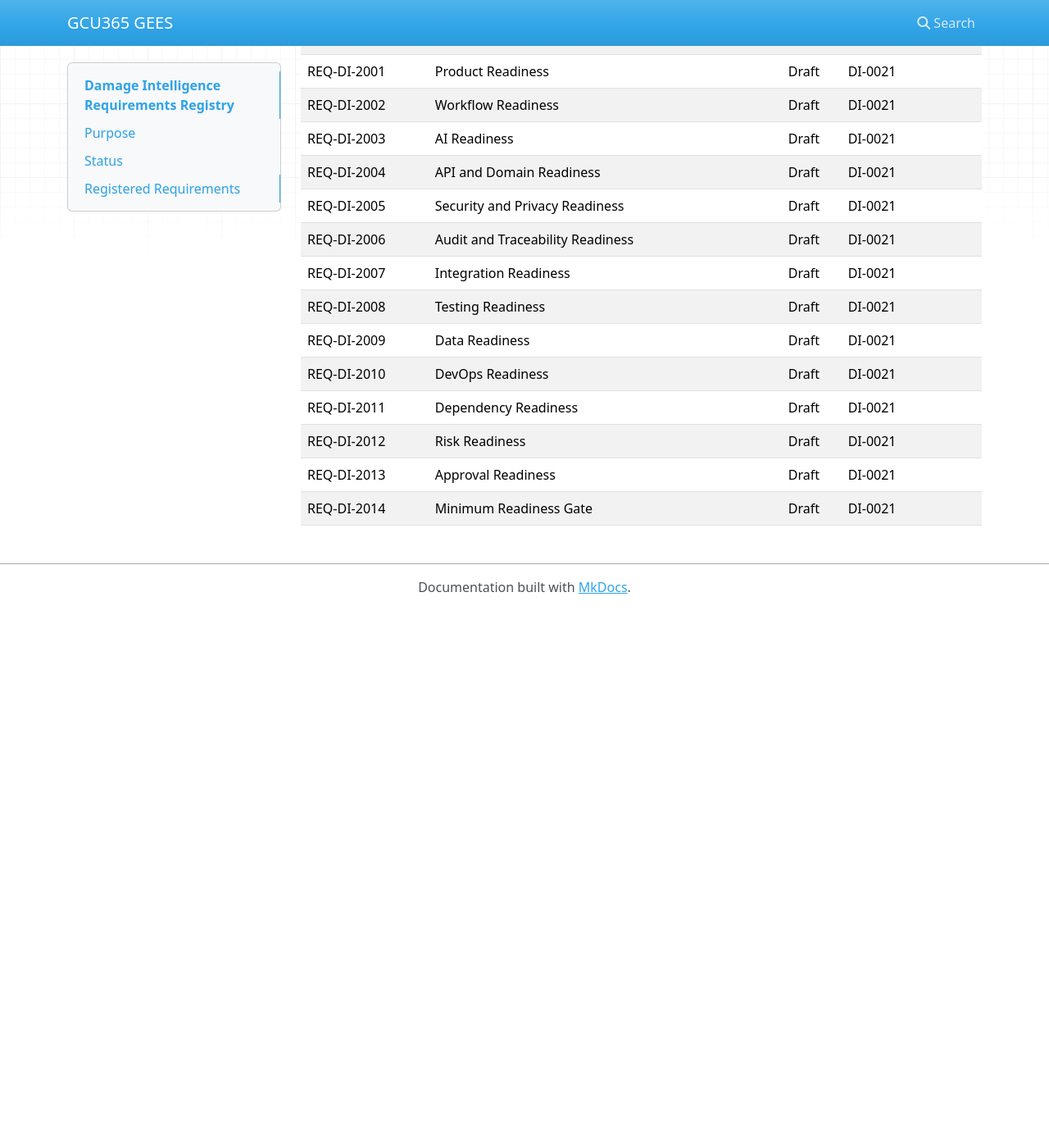
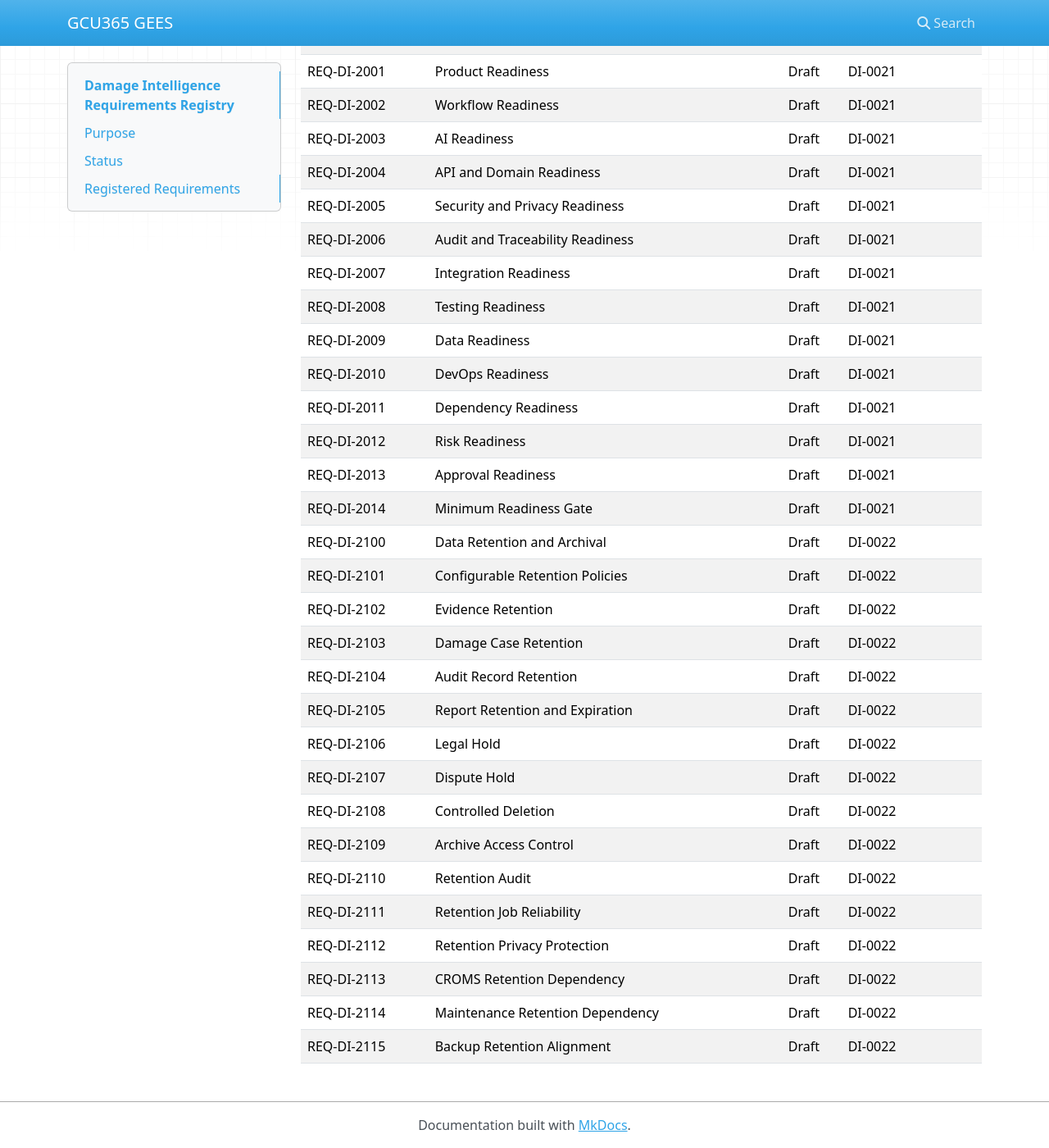
Before and after one commit to My10Sons/GCU365GEES, an MkDocs documentation site: the page built from docs/99-Appendices/Requirement-Registry/DAMAGE.md, in a window 1280 px wide and 1400 px high, scrolled down 13621 px. Shown: the whole window at 82% size. Built offline with MkDocs 1.6.1, drawn with Linux system fonts in a browser that asks for light colours; nearby versions of some CDN libraries; before the commit the page ends 14365 px from its top, so only the background shows below that.

```diff
--- a/docs/99-Appendices/Requirement-Registry/DAMAGE.md
+++ b/docs/99-Appendices/Requirement-Registry/DAMAGE.md
@@ -349,3 +349,19 @@
 | REQ-DI-2012 | Risk Readiness | Draft | DI-0021 | Implementation risks reviewed |
 | REQ-DI-2013 | Approval Readiness | Draft | DI-0021 | Required readiness approvals |
 | REQ-DI-2014 | Minimum Readiness Gate | Draft | DI-0021 | Minimum gate before implementation |
+| REQ-DI-2100 | Data Retention and Archival | Draft | DI-0022 | Retention and archival requirements across Damage Intelligence |
+| REQ-DI-2101 | Configurable Retention Policies | Draft | DI-0022 | Retention policies by category and tenant |
+| REQ-DI-2102 | Evidence Retention | Draft | DI-0022 | Retain evidence and prevent silent deletion |
+| REQ-DI-2103 | Damage Case Retention | Draft | DI-0022 | Retain open, disputed, or held damage cases |
+| REQ-DI-2104 | Audit Record Retention | Draft | DI-0022 | Retain audit records per policy |
+| REQ-DI-2105 | Report Retention and Expiration | Draft | DI-0022 | Report retention, archival, versioning, and expiration |
+| REQ-DI-2106 | Legal Hold | Draft | DI-0022 | Legal hold blocks deletion |
+| REQ-DI-2107 | Dispute Hold | Draft | DI-0022 | Dispute hold blocks deletion |
+| REQ-DI-2108 | Controlled Deletion | Draft | DI-0022 | Deletion requires expiry, no holds, authorization, and audit |
+| REQ-DI-2109 | Archive Access Control | Draft | DI-0022 | Archived data remains access-controlled |
+| REQ-DI-2110 | Retention Audit | Draft | DI-0022 | Audit retention, archive, deletion, and hold actions |
+| REQ-DI-2111 | Retention Job Reliability | Draft | DI-0022 | Safe failure handling for retention jobs |
+| REQ-DI-2112 | Retention Privacy Protection | Draft | DI-0022 | Minimize long-term sensitive data exposure |
+| REQ-DI-2113 | CROMS Retention Dependency | Draft | DI-0022 | Prevent deletion while needed by CROMS workflows |
+| REQ-DI-2114 | Maintenance Retention Dependency | Draft | DI-0022 | Prevent deletion while needed by Maintenance workflows |
+| REQ-DI-2115 | Backup Retention Alignment | Draft | DI-0022 | Align backups with enterprise backup policy |
```
